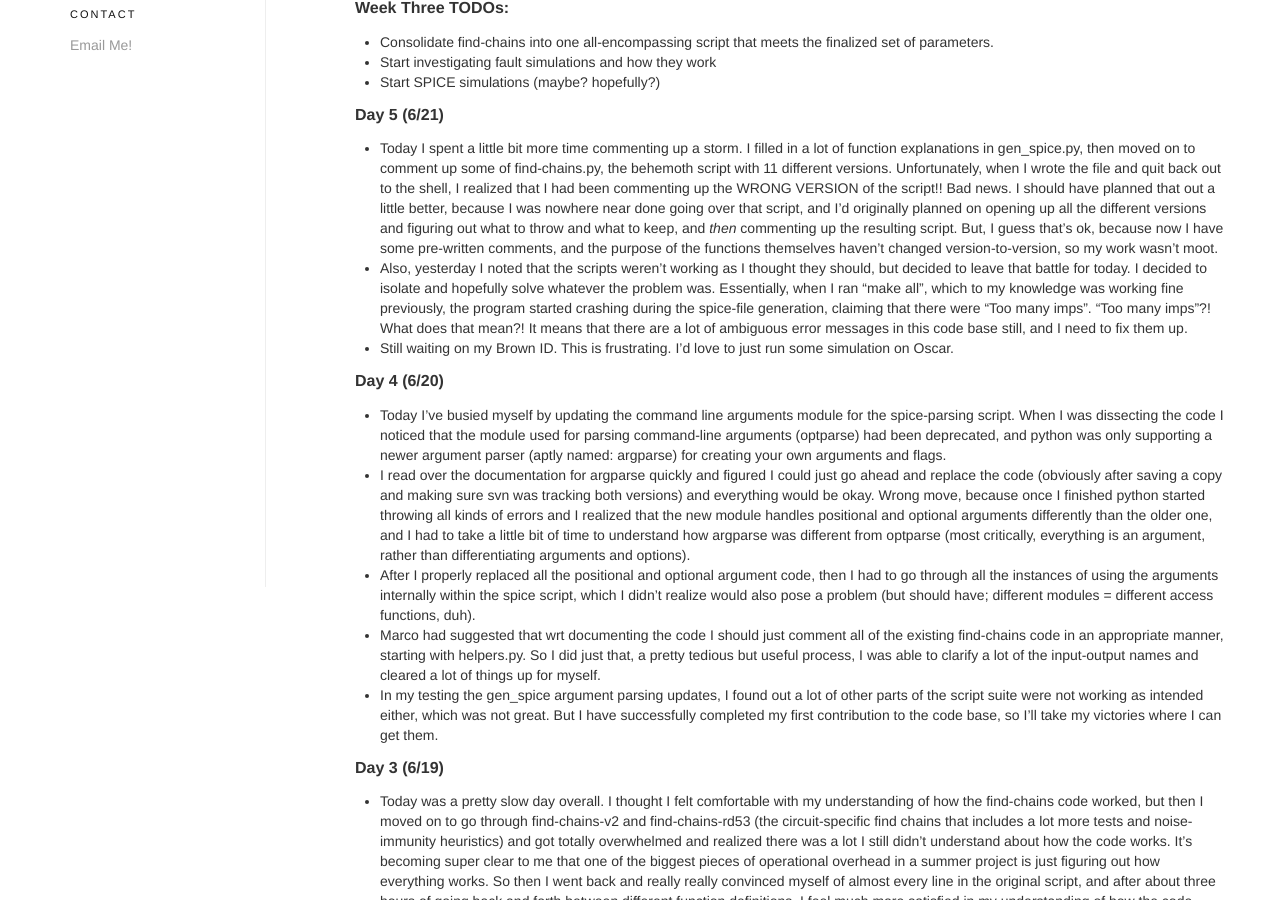
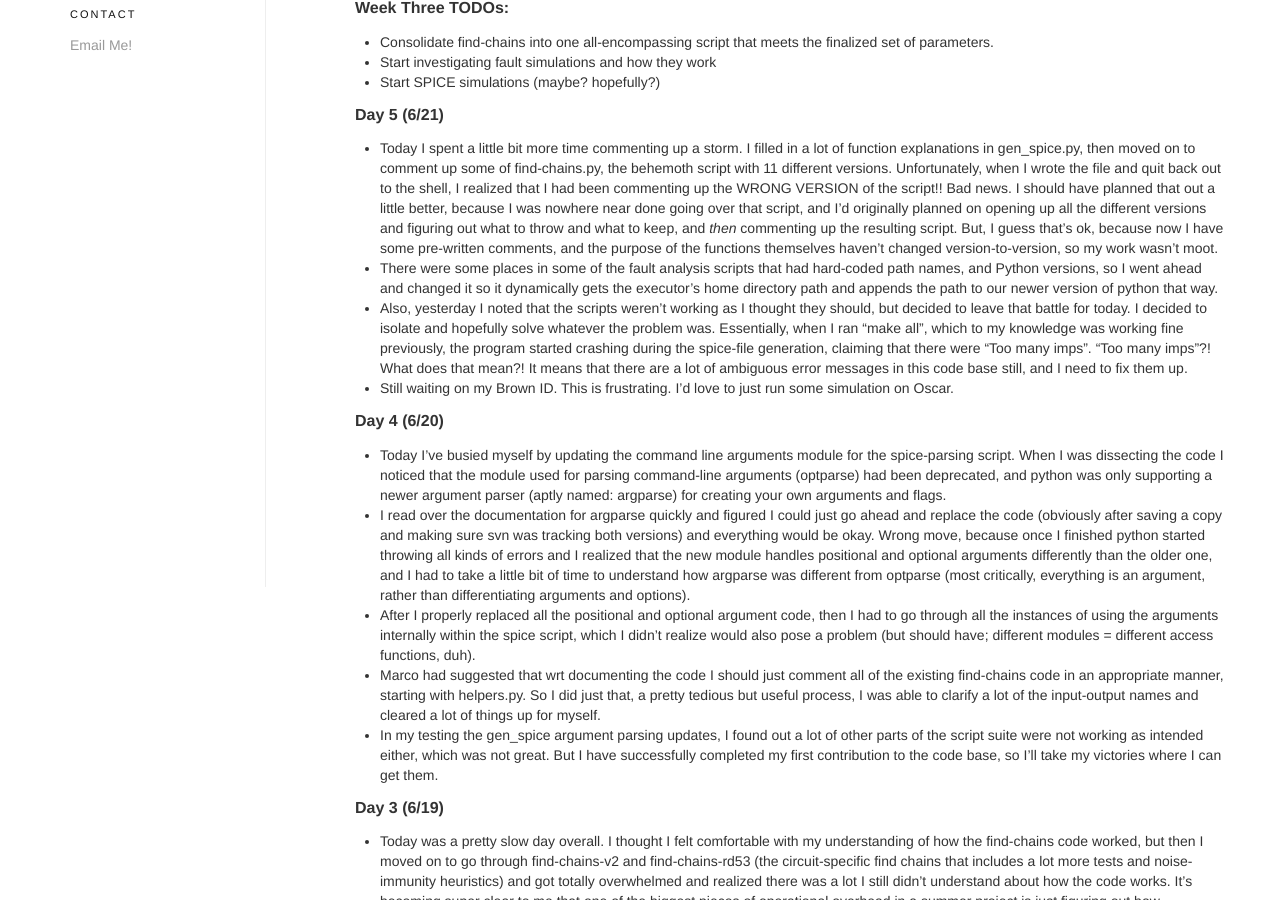
Before and after one commit to amritamaz/dreu-blog, a Jekyll site: the page built from _posts/2013-06-22-week-two.md, in a window 1280 px wide and 900 px high, scrolled down 324 px. Built offline with Jekyll 4.4.1, drawn with Linux system fonts in a browser that asks for light colours; nearby versions of some CDN libraries; Markdown is read by kramdown in place of the engine named in the settings.

Commit message:
week two complete

```diff
--- a/_posts/2013-06-22-week-two.md
+++ b/_posts/2013-06-22-week-two.md
@@ -27,6 +27,9 @@ different versions and figuring out what to throw and what to keep, and _then_
 commenting up the resulting script. But, I guess that's ok, because now I have some pre-written
 comments, and the purpose of the functions themselves haven't changed version-to-version, so
 my work wasn't moot.
++ There were some places in some of the fault analysis scripts that had hard-coded path names,
+and Python versions, so I went ahead and changed it so it dynamically gets the executor's home directory path and
+appends the path to our newer version of python that way.
 + Also, yesterday I noted that the scripts weren't working as I thought they should, but
 decided to leave that battle for today. I decided to isolate and hopefully
 solve whatever the problem was. Essentially, when I ran "make all", which to my knowledge
```
